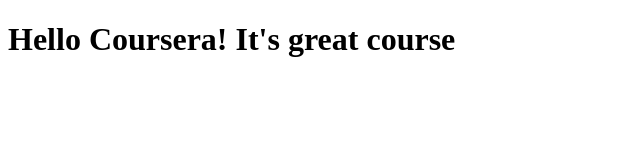
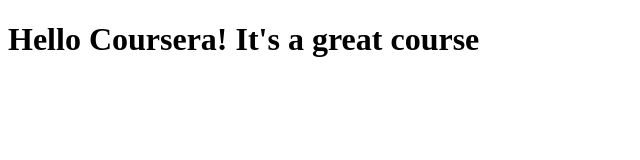
Before and after one commit to navyavelicheti10/coursera_test, a plain HTML site: page site/site/index.html in a window 1280 px wide. Shown: the whole page, without its empty margins (0-640 px from the left). Drawn offline with Linux system fonts and the light colour scheme.

Commit message:
small addition to our page content.

```diff
--- a/site/site/index.html
+++ b/site/site/index.html
@@ -4,6 +4,6 @@
 	<title>Hello Coursera!</title>
 </head>
 <body>
-<h1>Hello Coursera! It's great course</h1>
+<h1>Hello Coursera! It's a great course</h1>
 </body>
 </html>
```
